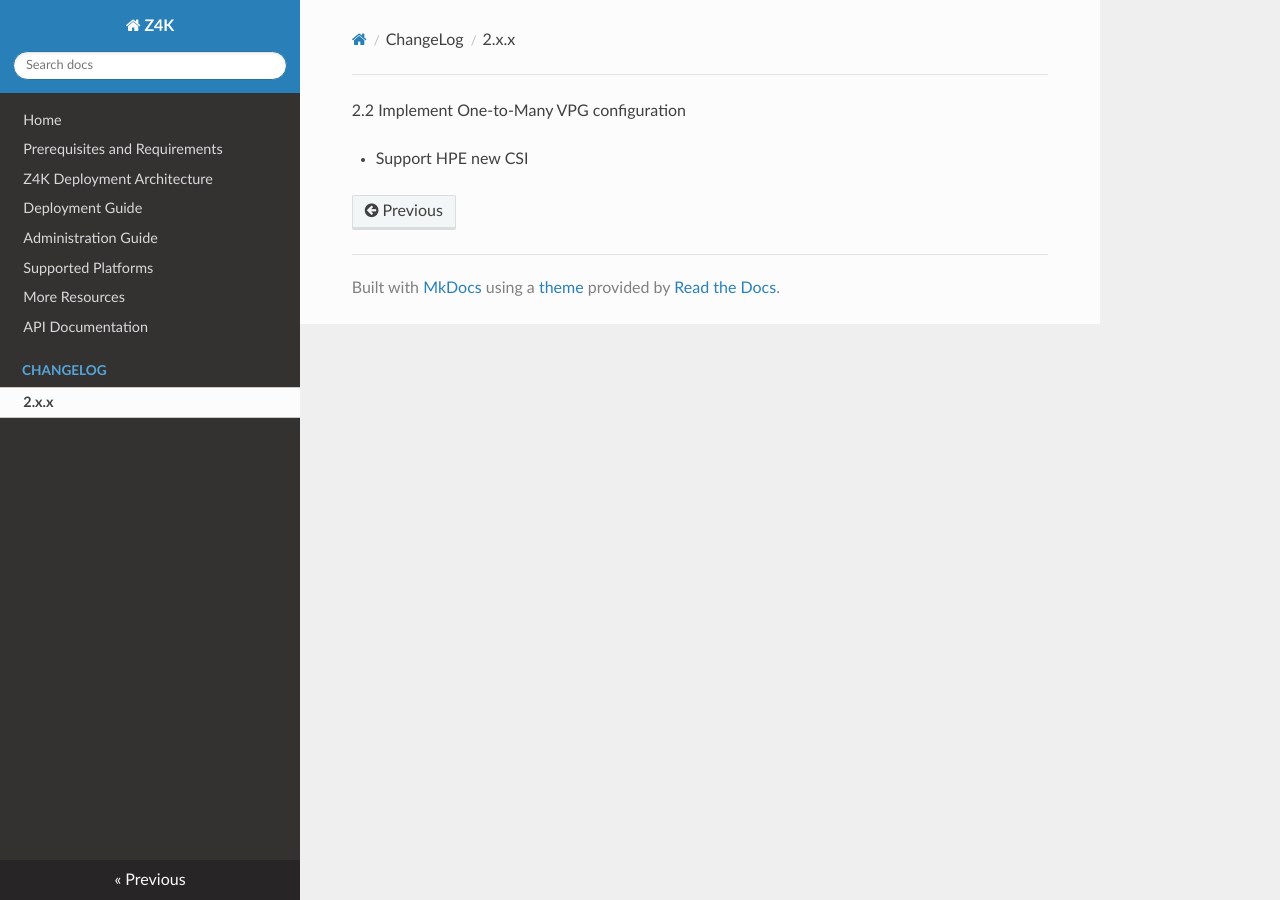
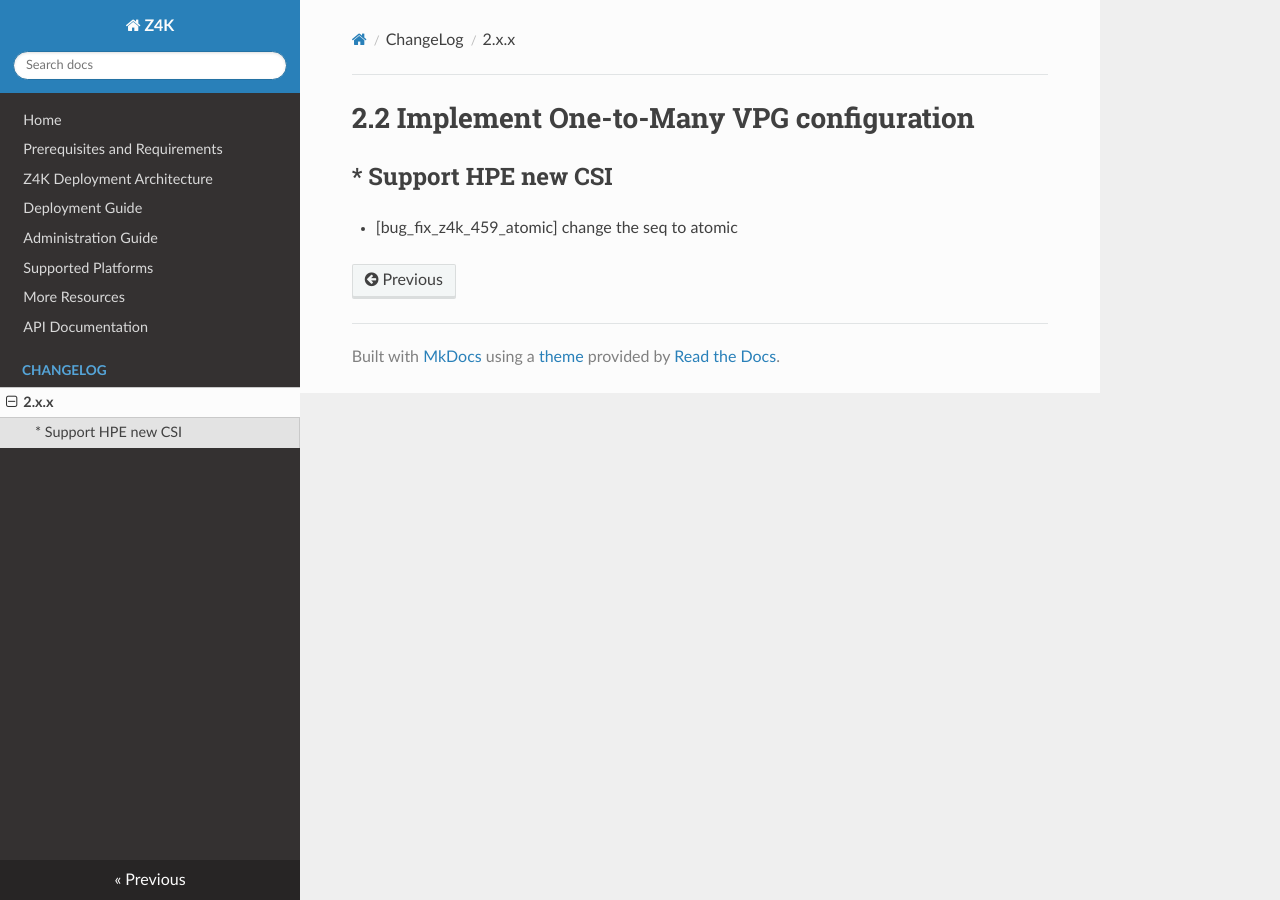
Before and after one commit to ZertoPublic/Z4K, an MkDocs documentation site: the page built from docs/changes/version2.x.x.md, in a window 1280 px wide. Built offline with MkDocs 1.6.1, drawn with Linux system fonts in a browser that asks for light colours.

Commit message:
commit all changes on branch :2.4.1 for version:2.4.1

```diff
--- a/docs/changes/version2.x.x.md
+++ b/docs/changes/version2.x.x.md
@@ -1,3 +1,5 @@
 2.2 Implement One-to-Many VPG configuration
-
+===========================================
    * Support HPE new CSI
+------------------------
+* [bug_fix_z4k_459_atomic] change the seq to atomic
```
